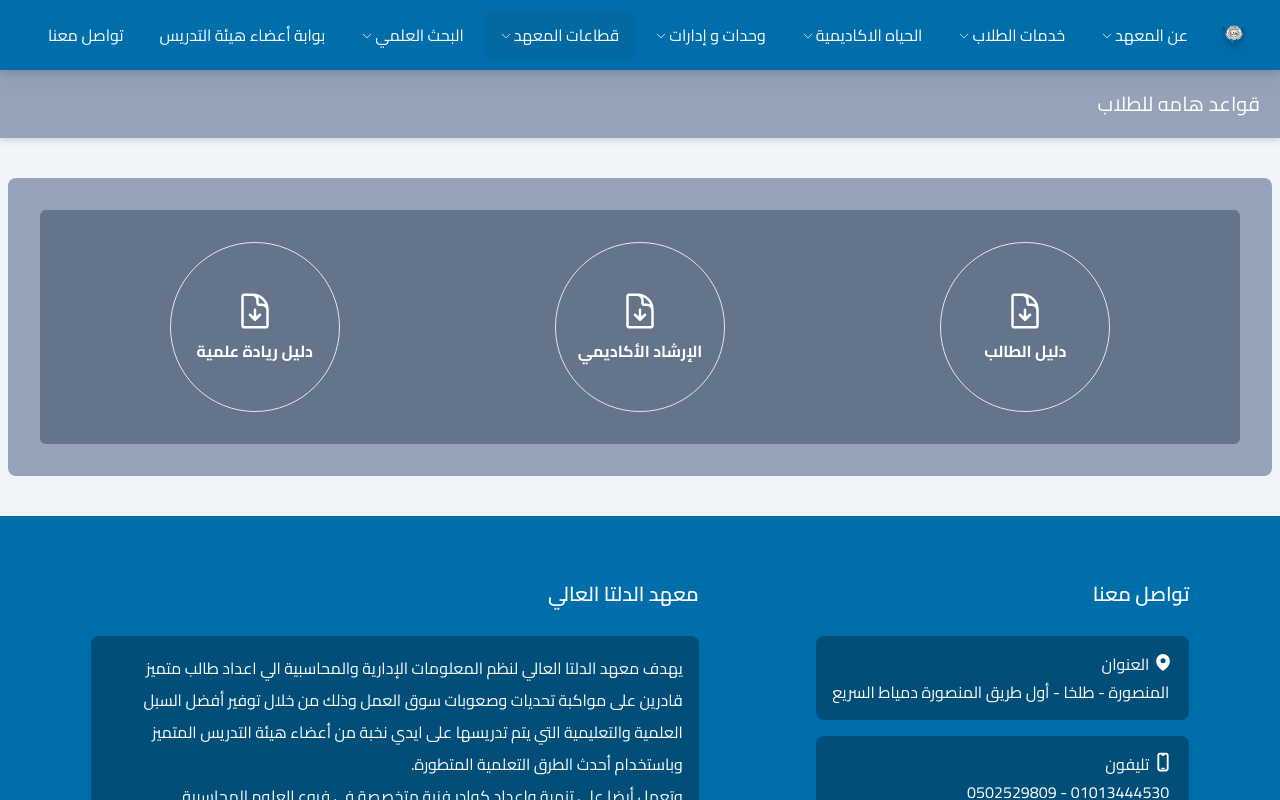
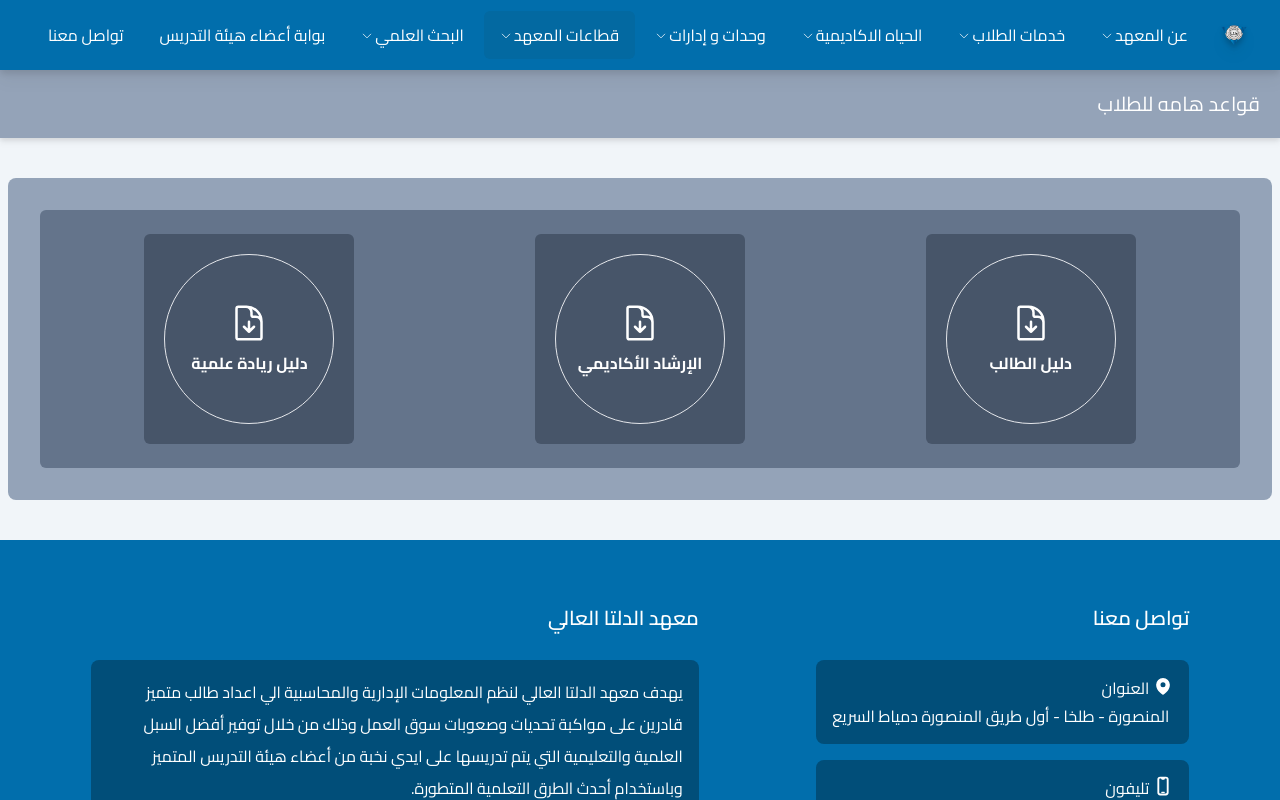
Before and after one commit to ahmedsalama288/graduation-project-with-backend, a Next.js app: page /institute-sectors/student-affairs/important-rules-for-students in a window 1280 px wide. Shown: the top 800 px of the page. Built offline with nearby package versions, Linux system fonts and the light colour scheme.

Commit message:
add DownloadPdf component

```diff
--- a/src/app/(main-navbar-links)/institute-sectors/student-affairs/important-rules-for-students/page.tsx
+++ b/src/app/(main-navbar-links)/institute-sectors/student-affairs/important-rules-for-students/page.tsx
@@ -1,3 +1,4 @@
+import DownloadPdf from "@/app/ui/shared-ui/download-pdf-component/download-pdf";
 import ContentWrapper from "@/app/ui/shared-ui/pages-components/content-wrapper";
 import MainPageHeader from "@/app/ui/shared-ui/pages-components/main-page-header";
 import PageContentContainer from "@/app/ui/shared-ui/pages-components/page-content-container";
@@ -9,42 +10,20 @@ export default function Page() {
       <MainPageHeader text="قواعد هامه للطلاب" />
       <PageContentContainer>
         <ContentWrapper>
-          <div className=" p-4">
-            <ul className=" flex flex-col gap-5 md:flex-row flex-wrap justify-around items-center">
-              <li className="flex flex-col justify-center items-center p-4 h-[170px] w-[170px] border border-inherit border-solid rounded-full">
-                <a
-                  className=" flex flex-col gap-2 justify-center items-center"
-                  href="/pdf/important-rules-for-students/student-guide.pdf"
-                  download="student-guide.pdf"
-                >
-                  <DocumentArrowDownIcon className=" h-10 w-10" />
-                  <span className=" font-bold">دليل الطالب</span>
-                </a>
-              </li>
-
-              <li className="flex flex-col justify-center items-center p-4 h-[170px] w-[170px] border border-inherit border-solid rounded-full">
-                <a
-                  className=" flex flex-col gap-2 justify-center items-center"
-                  href="/pdf/important-rules-for-students/academic-advising.pdf"
-                  download="academic-advising.pdf"
-                >
-                  <DocumentArrowDownIcon className=" h-10 w-10" />
-                  <span className=" font-bold">الإرشاد الأكاديمي</span>
-                </a>
-              </li>
-
-              <li className="flex flex-col justify-center items-center p-4 h-[170px] w-[170px] border border-inherit border-solid rounded-full">
-                <a
-                  className=" flex flex-col gap-2 justify-center items-center"
-                  href="/pdf/important-rules-for-students/scientific-leadership-guide.pdf"
-                  download="scientific-leadership-guide.pdf"
-                >
-                  <DocumentArrowDownIcon className=" h-10 w-10" />
-                  <span className=" font-bold">دليل ريادة علمية</span>
-                </a>
-              </li>
+            <ul className=" flex flex-col gap-5 p-[1px] sm:p-2 md:flex-row flex-wrap justify-around items-center">
+              <DownloadPdf
+                pdfHref="/pdf/important-rules-for-students/student-guide.pdf"
+                pdfName="دليل الطالب"
+              />
+              <DownloadPdf
+                pdfHref="/pdf/important-rules-for-students/academic-advising.pdf"
+                pdfName="الإرشاد الأكاديمي"
+              />
+              <DownloadPdf
+                pdfName="دليل ريادة علمية"
+                pdfHref="/pdf/important-rules-for-students/scientific-leadership-guide.pdf"
+              />
             </ul>
-          </div>
         </ContentWrapper>
       </PageContentContainer>
     </section>
```
